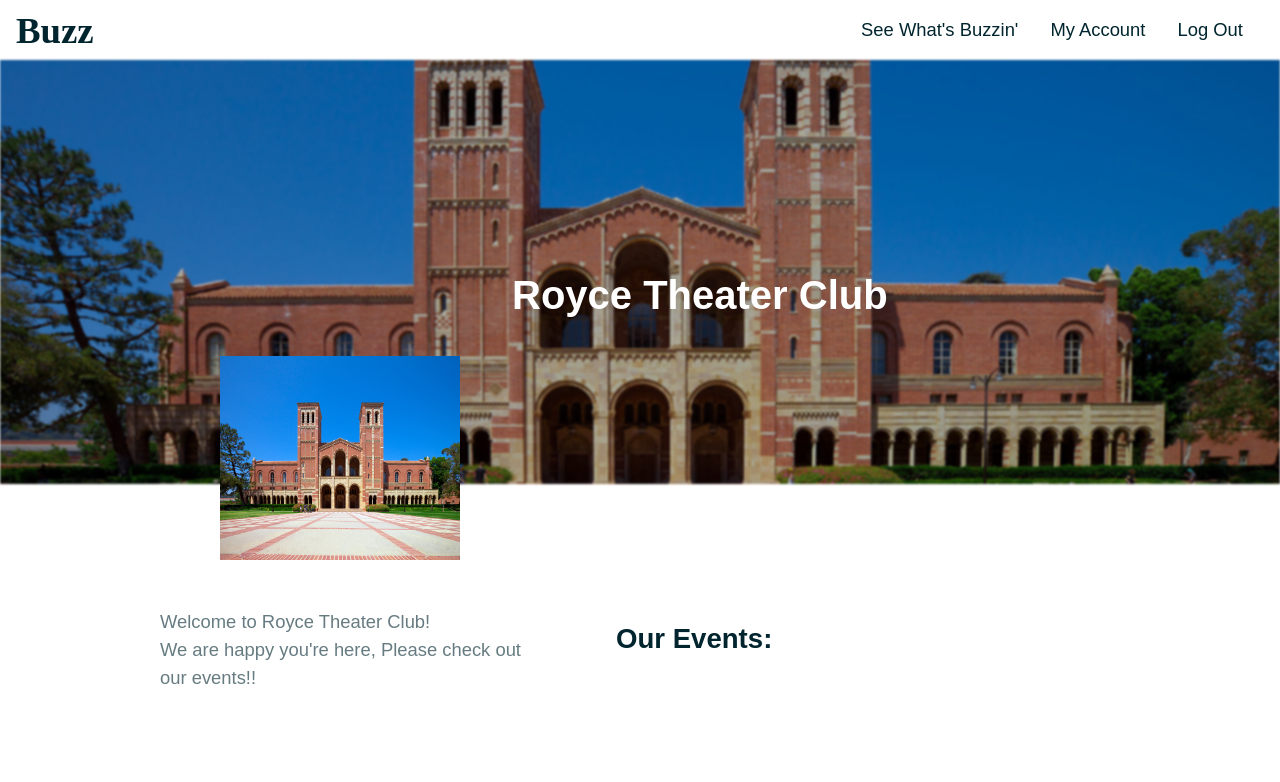
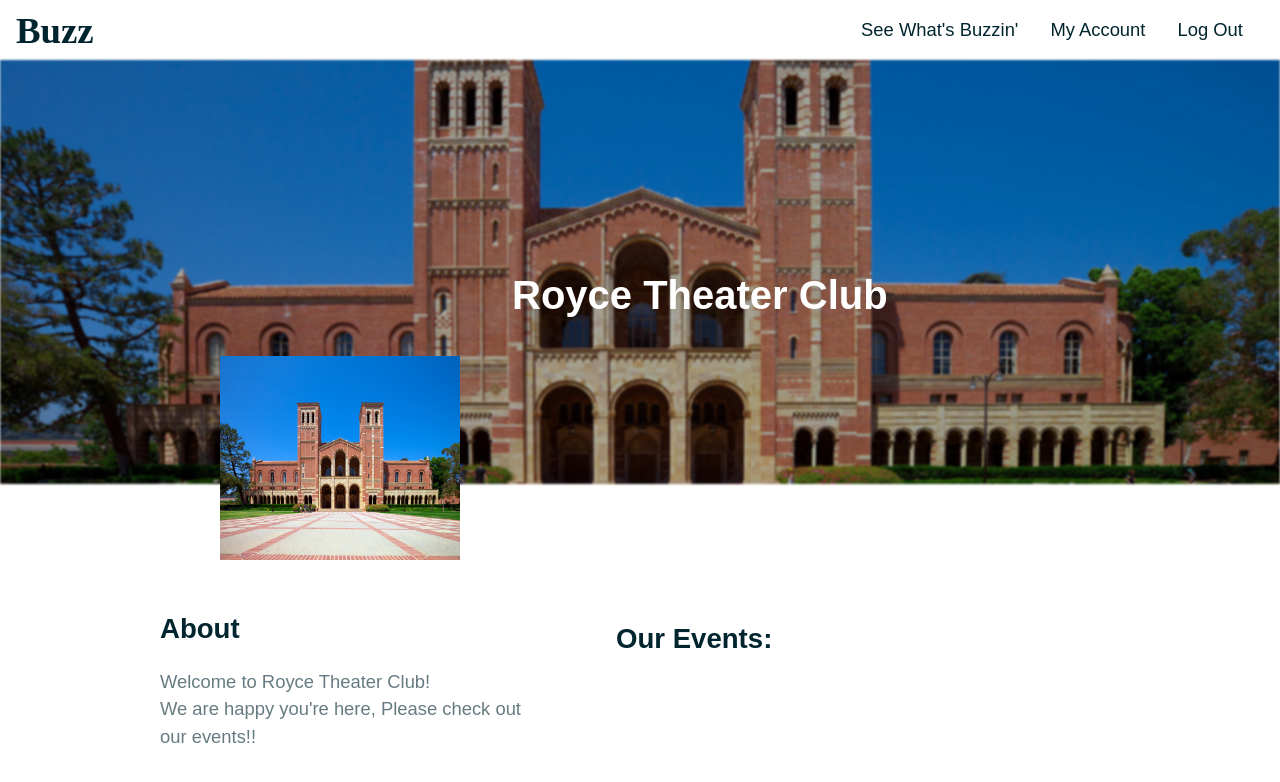
Before and after one commit to benweschler/buzz, a React (Create React App) app: page / in a window 1280 px wide. Shown: the top 782 px of the page. Built offline with nearby package versions, Linux system fonts and the light colour scheme.

Commit message:
Added About field

```diff
--- a/src/Pages/OrganizationPage/OrganizationPage.js
+++ b/src/Pages/OrganizationPage/OrganizationPage.js
@@ -27,6 +27,7 @@ const OrganizationPage = () => {
         <StyledOrgLeftColumn>
           <Container>
             <StyledOrganizationDescription>
+              <h2> About </h2>
               <p>
                 Welcome to Royce Theater Club! <br />
                 We are happy you're here, Please check out our events!!
```
